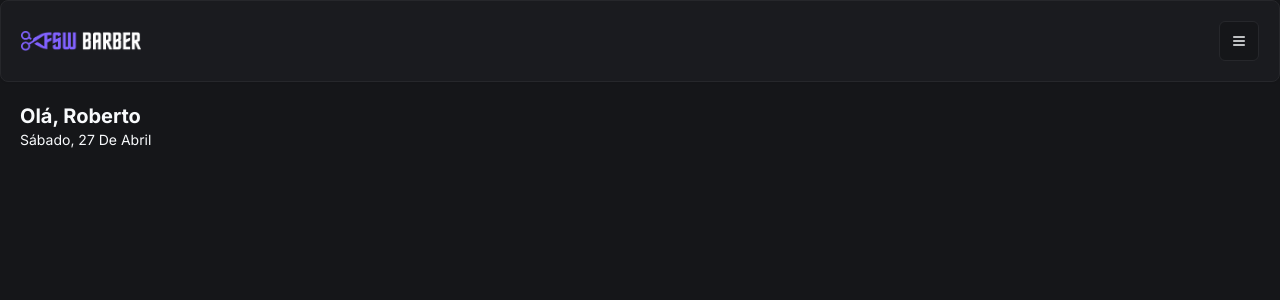
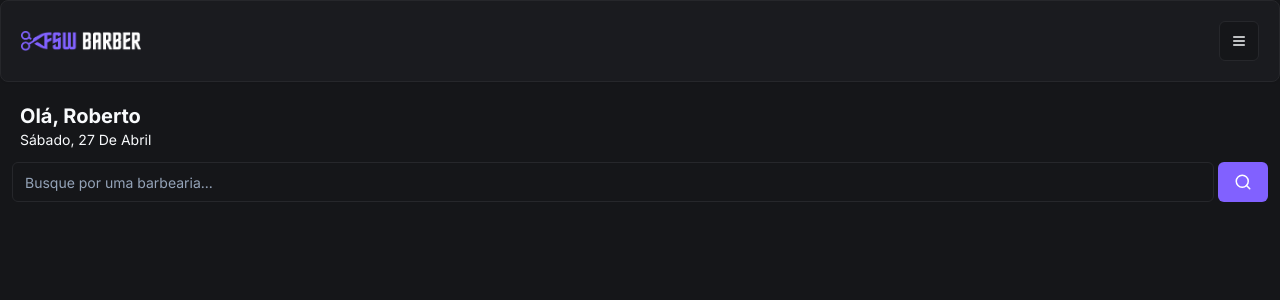
Before and after one commit to MontoniSoftwares/fullstack-barber, a Next.js app: page / in a window 1280 px wide. Shown: the top 300 px of the page. Built offline with nearby package versions, Linux system fonts and the light colour scheme.

Commit message:
feet: add initial search component

```diff
--- /dev/null
+++ b/app/(home)/_components/barbershop-item.tsx
@@ -0,0 +1,55 @@
+"use client";
+
+import { Badge } from "@/app/_components/ui/badge";
+import { Button } from "@/app/_components/ui/button";
+import { Card, CardContent } from "@/app/_components/ui/card";
+import { Barbershop } from "@prisma/client";
+import { StarIcon } from "lucide-react";
+import Image from "next/image";
+import { useRouter } from "next/navigation";
+
+interface BarbershopItemProps {
+  barbershop: Barbershop;
+}
+
+const BarbershopItem = ({ barbershop }: BarbershopItemProps) => {
+  const router = useRouter();
+
+  const handleBookingClick = () => {
+    router.push(`/barbershops/${barbershop.id}`);
+  };
+
+  return (
+    <Card className="min-w-full max-w-full rounded-2xl">
+      <CardContent className="px-1 py-0 pt-1">
+        <div className="w-full h-[159px] relative">
+          <div className="absolute top-2 left-2 z-50">
+            <Badge variant="secondary" className="opacity-90 flex gap-1 items-center top-3 left-3">
+              <StarIcon size={12} className="fill-primary text-primary" />
+              <span className="text-xs">5,0</span>
+            </Badge>
+          </div>
+          <Image
+            alt={barbershop.name}
+            src={barbershop.imageUrl}
+            style={{
+              objectFit: "cover",
+            }}
+            fill
+            className="rounded-2xl"
+          />
+        </div>
+
+        <div className="px-2 pb-3">
+          <h2 className="font-bold mt-2 overflow-hidden text-ellipsis text-nowrap">{barbershop.name}</h2>
+          <p className="text-sm text-gray-400 overflow-hidden text-ellipsis text-nowrap">{barbershop.address}</p>
+          <Button className="w-full mt-3" variant="secondary" onClick={handleBookingClick}>
+            Reservar
+          </Button>
+        </div>
+      </CardContent>
+    </Card>
+  );
+};
+
+export default BarbershopItem;
--- /dev/null
+++ b/app/(home)/_components/search.tsx
@@ -0,0 +1,65 @@
+"use client";
+
+import { Button } from "@/app/_components/ui/button";
+import { Form, FormControl, FormField, FormItem, FormMessage } from "@/app/_components/ui/form";
+import { Input } from "@/app/_components/ui/input";
+import { zodResolver } from "@hookform/resolvers/zod";
+import { SearchIcon } from "lucide-react";
+import { useForm } from "react-hook-form";
+
+import { useRouter } from "next/navigation";
+import { z } from "zod";
+
+const formSchema = z.object({
+  search: z
+    .string({
+      required_error: "Campo obrigatório.",
+    })
+    .trim()
+    .min(1, "Campo obrigatório."),
+});
+
+interface SearchProps {
+  defaultValues?: z.infer<typeof formSchema>;
+}
+
+const Search = ({ defaultValues }: SearchProps) => {
+  const router = useRouter();
+
+  const form = useForm<z.infer<typeof formSchema>>({
+    resolver: zodResolver(formSchema),
+    defaultValues,
+  });
+
+  const handleSubmit = (data: z.infer<typeof formSchema>) => {
+    router.push(`/barbershops?search=${data.search}`);
+  };
+
+  return (
+    <div className="flex items-center gap-2">
+      <Form {...form}>
+        <form className="flex w-full m-3 gap-1" onSubmit={form.handleSubmit(handleSubmit)}>
+          <FormField
+            control={form.control}
+            name="search"
+            render={({ field }) => (
+              <FormItem className="w-full">
+                <FormControl>
+                  <Input placeholder="Busque por uma barbearia..." {...field} />
+                </FormControl>
+
+                <FormMessage />
+              </FormItem>
+            )}
+          />
+
+          <Button variant="default" type="submit">
+            <SearchIcon size={18} />
+          </Button>
+        </form>
+      </Form>
+    </div>
+  );
+};
+
+export default Search;
--- a/app/(home)/page.tsx
+++ b/app/(home)/page.tsx
@@ -1,6 +1,7 @@
 import { format } from "date-fns";
 import { ptBR } from "date-fns/locale";
 import Header from "../_components/header";
+import Search from "./_components/search";
 
 export default async function Home() {
     return (
@@ -15,6 +16,7 @@ export default async function Home() {
           })}
         </p>
       </div>
+      <Search/>
     </div>
   );
 }
```
